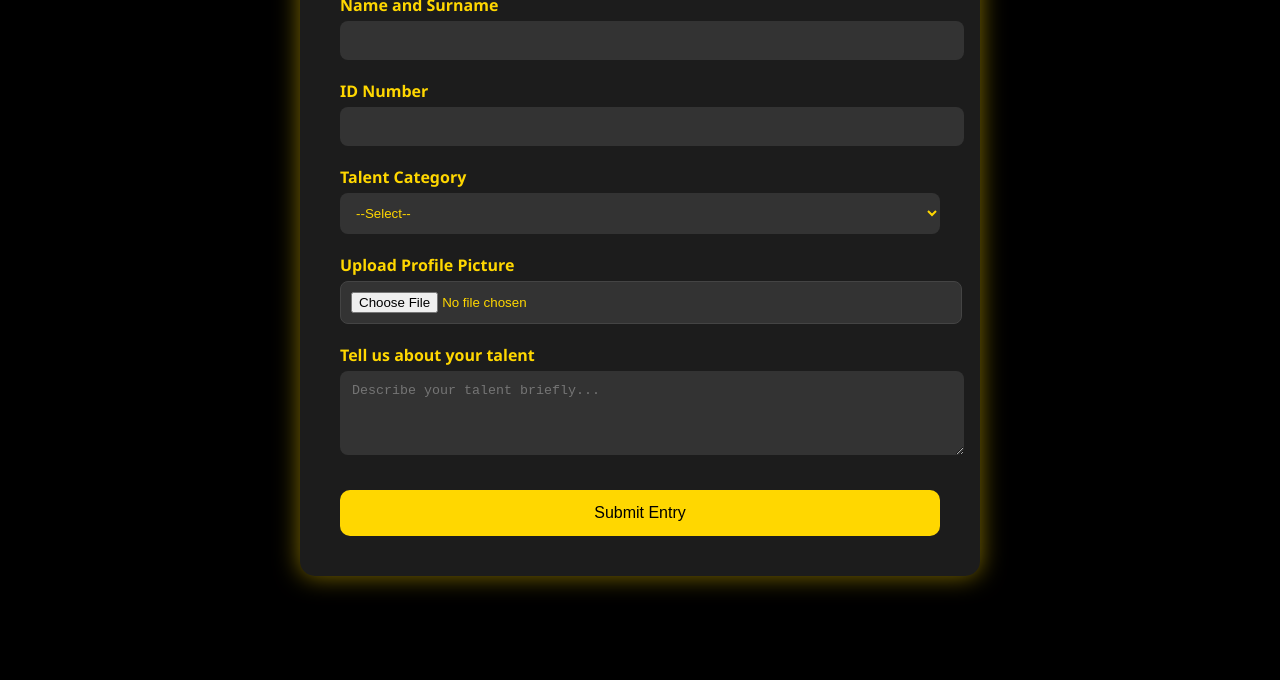
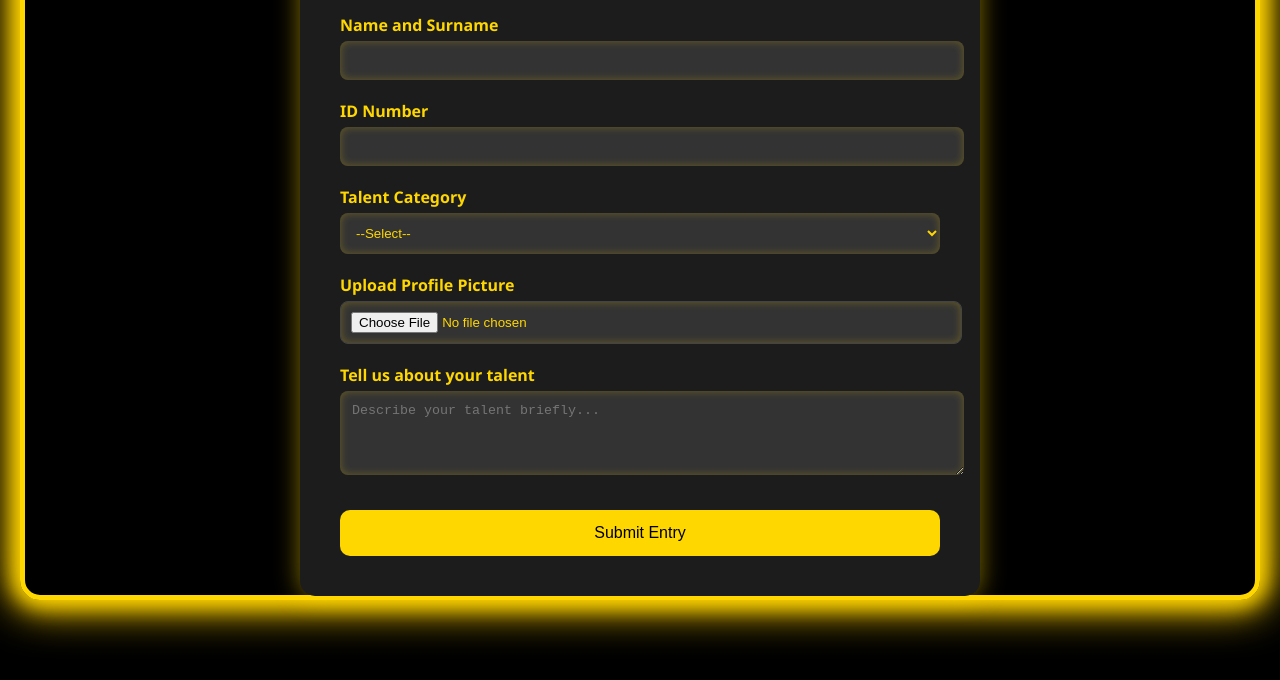
Before and after one commit to SamkeloKheswa/HGT-registrationweb, a plain HTML site: page index.html in a window 1280 px wide. Shown: the part 180-860 px from the top of the page. Before the commit the page ends 800 px from the top, so only its background shows below. Drawn offline with Linux system fonts and the light colour scheme.

Commit message:
Update index.html

```diff
--- a/index.html
+++ b/index.html
@@ -11,11 +11,29 @@
     font-family: 'Segoe UI', Tahoma, Geneva, Verdana, sans-serif;
     margin: 0;
     padding: 0;
+    position: relative;
+    min-height: 100vh;
+  }
+
+  body::before {
+    content: "";
+    position: fixed;
+    top: 20px;
+    bottom: 20px;
+    left: 20px;
+    right: 20px;
+    border: 5px solid #ffd700;
+    border-radius: 20px;
+    box-shadow: 0 0 20px 5px #ffd700, 0 0 40px 10px #ffcc00;
+    z-index: 0;
+    pointer-events: none;
   }
 
   .container {
+    position: relative;
+    z-index: 1;
     max-width: 600px;
-      margin: 40px auto;
+    margin: 60px auto;
     padding: 40px;
     background-color: #1c1c1c;
     border-radius: 15px;
@@ -26,6 +44,7 @@
     text-align: center;
     color: #ffd700;
     margin-bottom: 30px;
+    text-shadow: 0 0 10px #ffdf00;
   }
 
   label {
@@ -44,6 +63,7 @@
     border-radius: 8px;
     background-color: #333;
     color: #ffd700;
+    box-shadow: inset 0 0 8px #ffd70044;
   }
 
   input[type="file"] {
@@ -61,11 +81,12 @@
     border: none;
     border-radius: 10px;
     cursor: pointer;
-      transition: background-color 0.3s ease;
+    transition: background-color 0.3s ease, box-shadow 0.3s ease;
   }
 
   button:hover {
     background-color: #e6c200;
+    box-shadow: 0 0 15px #ffd700;
   }
 </style>
 </head>
```
Lines whose indentation alone changed are shown as unchanged.
